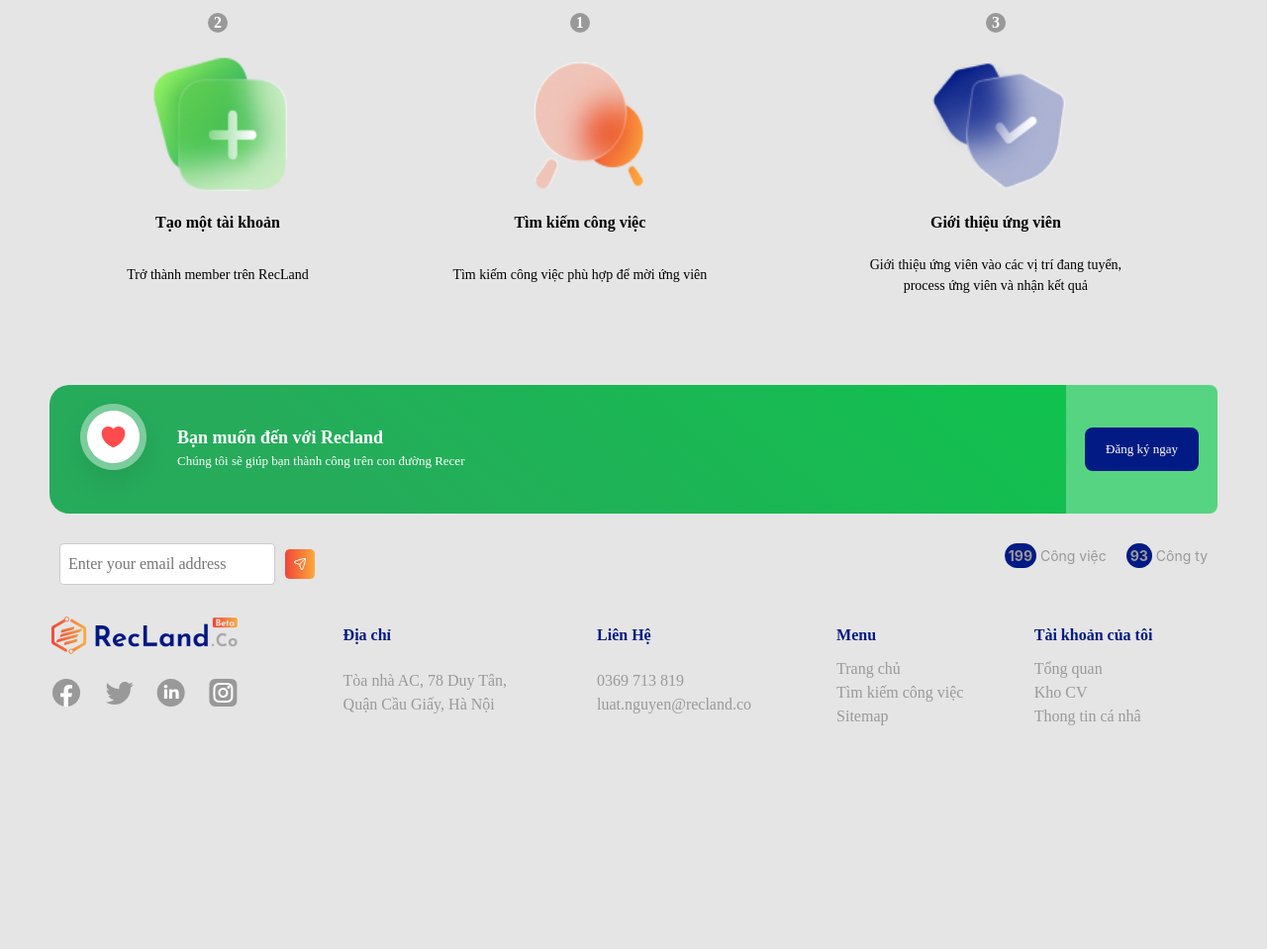
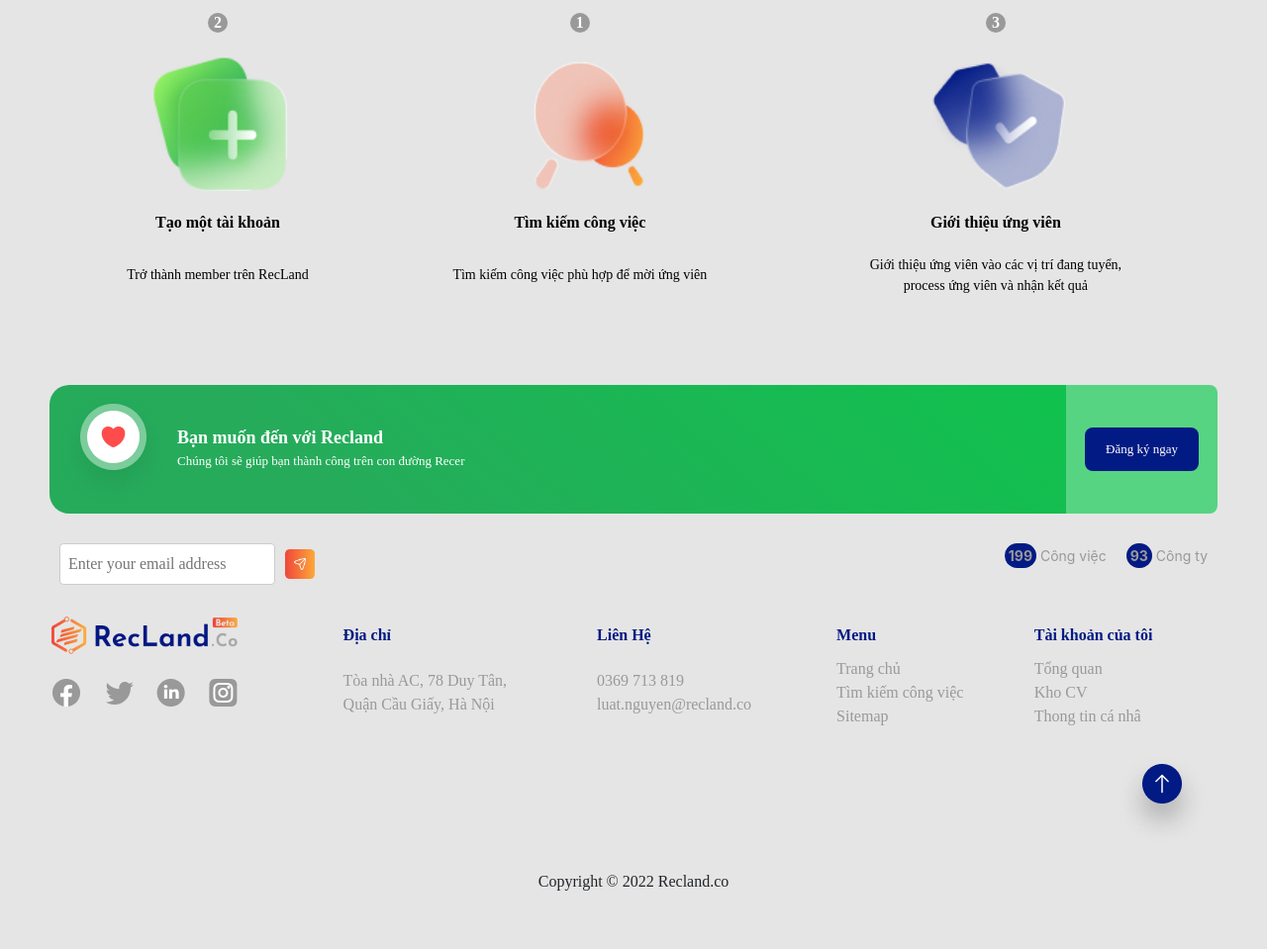
Before and after one commit to Huong141709/task_pratice, a plain HTML site: page index..html in a window 1280 px wide. Shown: the part 2532-3491 px from the top of the page at 99% size. Before the commit the page ends 3309 px from the top, so only its background shows below. Drawn offline with nearby package versions, Linux system fonts and the light colour scheme.

Commit message:
update code

```diff
--- a/index..html
+++ b/index..html
@@ -280,7 +280,7 @@
 
 
   </div>
-  <footer class="footer">
+  <foo class="footer">
     <table class="footer-title">
       <tr>
         <td class="content">
@@ -335,7 +335,8 @@
         <td class="footer-item">Tổng quan</br>Kho CV</br>Thong tin cá nhâ<nav></nav></td>
       </tr>
     </table>
-
+ <div class="footer-logo"><button onclick="window.scrollTo(0, 0)"><img src="Image\Frame 3150.png" alt="Logo"></button></div>
+ <div class="footer-copyright"><p>Copyright © 2022 Recland.co</p></div>
   </footer>
 </body>
 </html>
--- a/style.css
+++ b/style.css
@@ -490,3 +490,13 @@ body {
   max-width: 100%;
   height: auto;
 }
+.footer-logo{
+  text-align: right;
+}
+ .footer-logo button{
+  background: none;
+  border: none;
+}
+.footer-copyright{
+  text-align: center;
+}
```
Also changed, not shown: Image/Frame 3150.png (added).
